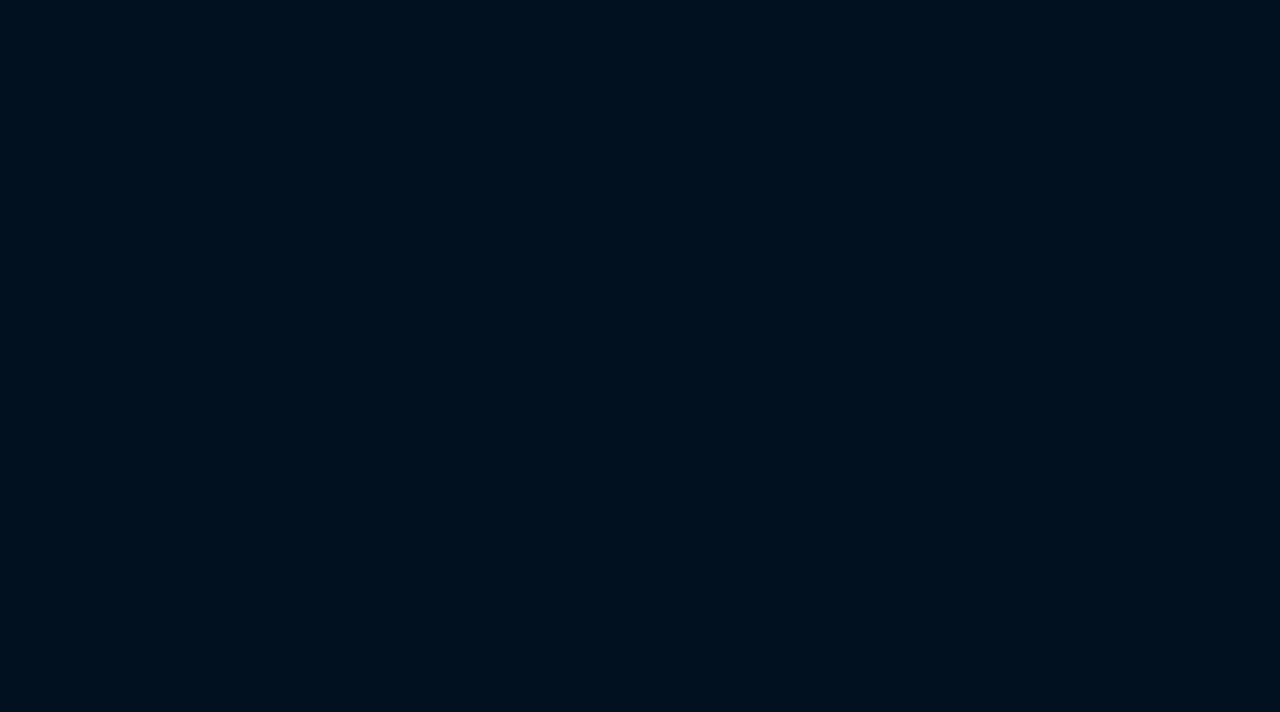
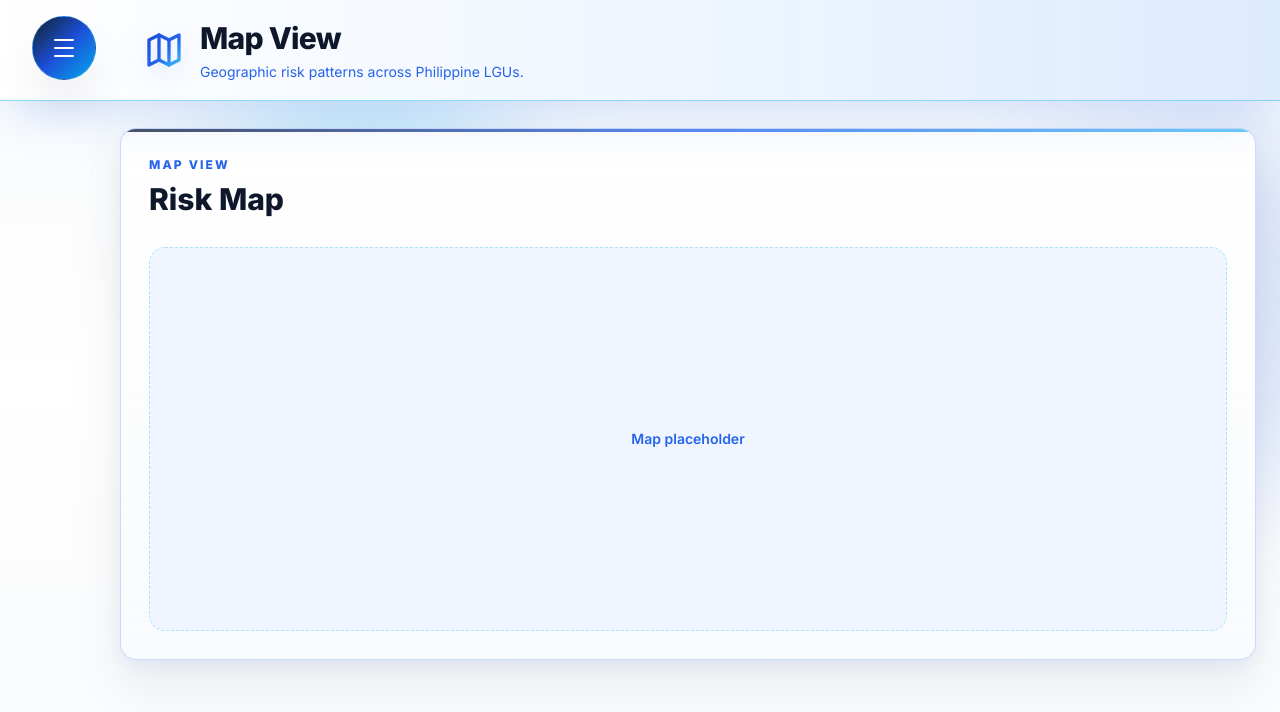
Before and after one commit to AshenDary/LGU-Risk-Radar, a React (Vite) app in the folder lgu-risk-scanner/frontend/: page /map in a window 1280 px wide. Before the commit this address had no page. Shown: the top 712 px of the page. Built offline with nearby package versions, Linux system fonts and the light colour scheme.

Commit message:
Stabilize dashboard navigation clicks

```diff
--- a/lgu-risk-scanner/frontend/src/App.jsx
+++ b/lgu-risk-scanner/frontend/src/App.jsx
@@ -1,11 +1,12 @@
 import { lazy, Suspense } from 'react'
-import { Route, Routes } from 'react-router-dom'
+import { Navigate, Route, Routes } from 'react-router-dom'
 
 const AnalysisPage = lazy(() => import('./pages/AnalysisPage'))
 const AuditExplorerPage = lazy(() => import('./pages/AuditExplorerPage'))
 const DashboardPage = lazy(() => import('./pages/DashboardPage'))
 const LandingPage = lazy(() => import('./pages/LandingPage'))
 const LGURankingPage = lazy(() => import('./pages/LGURankingPage'))
+const MapViewPage = lazy(() => import('./pages/MapViewPage'))
 const CompareLGUsPage = lazy(() => import('./pages/CompareLGUsPage'))
 const ReportsPage = lazy(() => import('./pages/ReportsPage'))
 const SimulatorPage = lazy(() => import('./pages/SimulatorPage'))
@@ -16,12 +17,14 @@ function App() {
       <Routes>
         <Route path="/" element={<LandingPage />} />
         <Route path="/dashboard" element={<DashboardPage />} />
+        <Route path="/map" element={<MapViewPage />} />
         <Route path="/lgu-ranking" element={<LGURankingPage />} />
         <Route path="/analysis" element={<AnalysisPage />} />
         <Route path="/audit-explorer" element={<AuditExplorerPage />} />
         <Route path="/compare" element={<CompareLGUsPage />} />
         <Route path="/simulator" element={<SimulatorPage />} />
         <Route path="/reports" element={<ReportsPage />} />
+        <Route path="*" element={<Navigate to="/" replace />} />
       </Routes>
     </Suspense>
   )
--- a/lgu-risk-scanner/frontend/src/components/layout/Sidebar.jsx
+++ b/lgu-risk-scanner/frontend/src/components/layout/Sidebar.jsx
@@ -3,6 +3,7 @@ import logo from '../../assets/sidebar-risk-radar-logo.svg'
 
 export const appLinks = [
   { name: 'Dashboard', path: '/dashboard' },
+  { name: 'Map View', path: '/map' },
   { name: 'Analysis', path: '/analysis' },
   { name: 'LGU Ranking', path: '/lgu-ranking' },
   { name: 'Audit Explorer', path: '/audit-explorer' },
@@ -21,33 +22,37 @@ function MenuIcon() {
   )
 }
 
+function CloseIcon() {
+  return (
+    <span className="relative block h-5 w-5" aria-hidden="true">
+      <span className="absolute left-1/2 top-1/2 block h-0.5 w-5 -translate-x-1/2 -translate-y-1/2 rotate-45 rounded-full bg-current" />
+      <span className="absolute left-1/2 top-1/2 block h-0.5 w-5 -translate-x-1/2 -translate-y-1/2 -rotate-45 rounded-full bg-current" />
+    </span>
+  )
+}
+
 export default function Sidebar({ isOpen, onToggle }) {
   return (
     <aside
-      role="button"
-      tabIndex={0}
-      aria-expanded={isOpen}
-      aria-label={isOpen ? 'Close navigation' : 'Open navigation'}
-      onClick={onToggle}
-      onKeyDown={(event) => {
-        if (event.key === 'Enter' || event.key === ' ') {
-          event.preventDefault()
-          onToggle()
-        }
-      }}
-      className={`fixed z-50 shrink-0 cursor-pointer overflow-hidden rounded-[2rem] border border-[#38BDF8]/25 bg-gradient-to-br from-[#102033] via-[#1D4ED8] to-[#0EA5E9] text-white shadow-2xl shadow-[#0F172A]/15 outline-none transition-[width,height,padding,box-shadow,transform,left,top] duration-500 ease-[cubic-bezier(0.22,1,0.36,1)] focus-visible:ring-4 focus-visible:ring-[#38BDF8]/30 ${
+      className={`fixed z-50 shrink-0 overflow-hidden rounded-[2rem] border border-[#38BDF8]/25 bg-gradient-to-br from-[#102033] via-[#1D4ED8] to-[#0EA5E9] text-white shadow-2xl shadow-[#0F172A]/15 transition-[width,height,padding,box-shadow,transform,left,top] duration-500 ease-[cubic-bezier(0.22,1,0.36,1)] ${
         isOpen
           ? 'left-6 top-6 h-[calc(100vh-3rem)] w-64 max-w-[calc(100vw-3rem)] px-5 py-7 sm:left-8 sm:top-8 sm:h-[calc(100vh-4rem)]'
           : 'left-6 top-2 flex h-16 w-16 items-center justify-center p-0 hover:scale-[1.03] sm:left-8 sm:top-4'
       }`}
     >
-      <div
-        className={`pointer-events-none absolute left-1/2 top-1/2 grid h-8 w-8 -translate-x-1/2 -translate-y-1/2 place-items-center text-white transition-all duration-300 ${
-          isOpen ? 'scale-75 opacity-0' : 'scale-100 opacity-100'
+      <button
+        type="button"
+        aria-expanded={isOpen}
+        aria-label={isOpen ? 'Close navigation' : 'Open navigation'}
+        onClick={onToggle}
+        className={`grid place-items-center text-white outline-none transition-all duration-300 focus-visible:ring-4 focus-visible:ring-[#38BDF8]/30 ${
+          isOpen
+            ? 'absolute right-4 top-4 z-10 h-9 w-9 rounded-full border border-white/15 bg-white/10 hover:bg-white/20'
+            : 'absolute inset-0 h-full w-full rounded-[2rem] hover:bg-white/10'
         }`}
       >
-        <MenuIcon />
-      </div>
+        {isOpen ? <CloseIcon /> : <MenuIcon />}
+      </button>
 
       <div
         className={`flex h-full flex-col transition-all duration-300 ${
```
